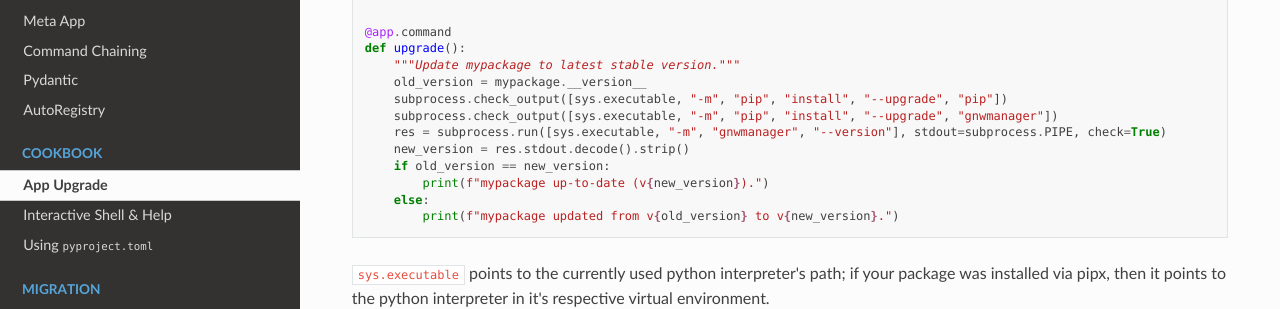
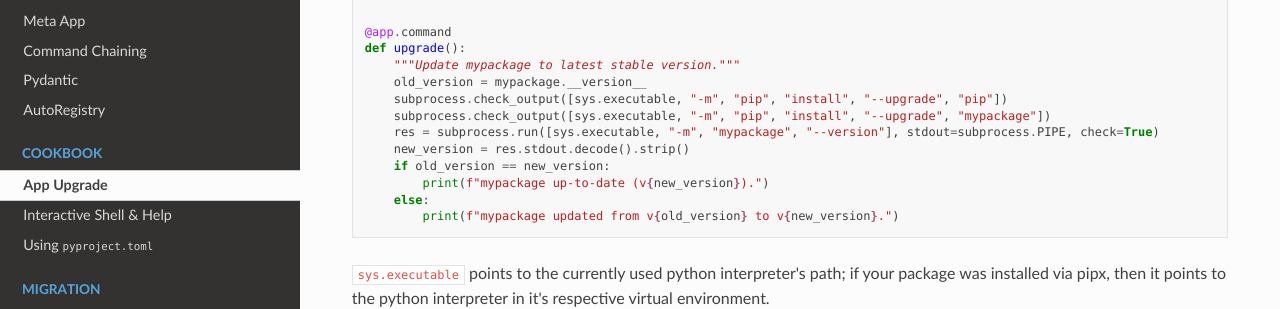
Before and after one commit to BrianPugh/cyclopts, a Sphinx documentation site: the page built from docs/source/cookbook/app_upgrade.rst, in a window 1280 px wide and 945 px high. Shown: the part 445-754 px from the top of the window. Built offline with Sphinx 7.4.7 and the Read the Docs theme 2.0.0, drawn with Linux system fonts in a browser that asks for light colours.

Commit message:
remove accidental gnwmanager reference in cookbook.

```diff
--- a/docs/source/cookbook/app_upgrade.rst
+++ b/docs/source/cookbook/app_upgrade.rst
@@ -23,8 +23,8 @@ If you would like your CLI application to be able to upgrade itself, you can add
        """Update mypackage to latest stable version."""
        old_version = mypackage.__version__
        subprocess.check_output([sys.executable, "-m", "pip", "install", "--upgrade", "pip"])
-       subprocess.check_output([sys.executable, "-m", "pip", "install", "--upgrade", "gnwmanager"])
-       res = subprocess.run([sys.executable, "-m", "gnwmanager", "--version"], stdout=subprocess.PIPE, check=True)
+       subprocess.check_output([sys.executable, "-m", "pip", "install", "--upgrade", "mypackage"])
+       res = subprocess.run([sys.executable, "-m", "mypackage", "--version"], stdout=subprocess.PIPE, check=True)
        new_version = res.stdout.decode().strip()
        if old_version == new_version:
            print(f"mypackage up-to-date (v{new_version}).")
```
